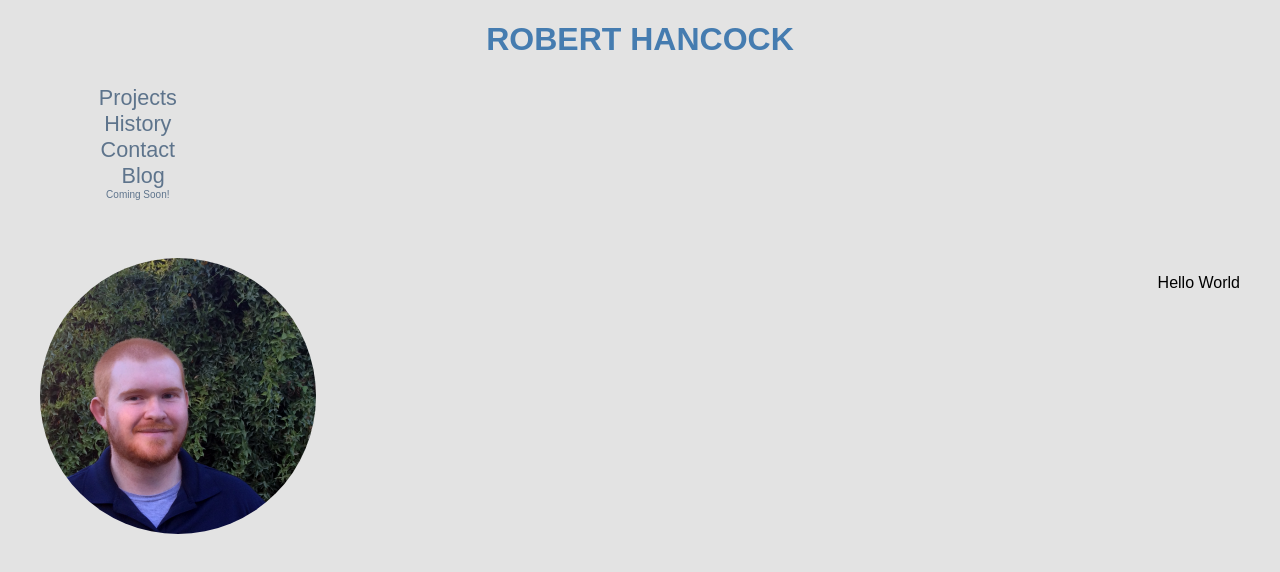
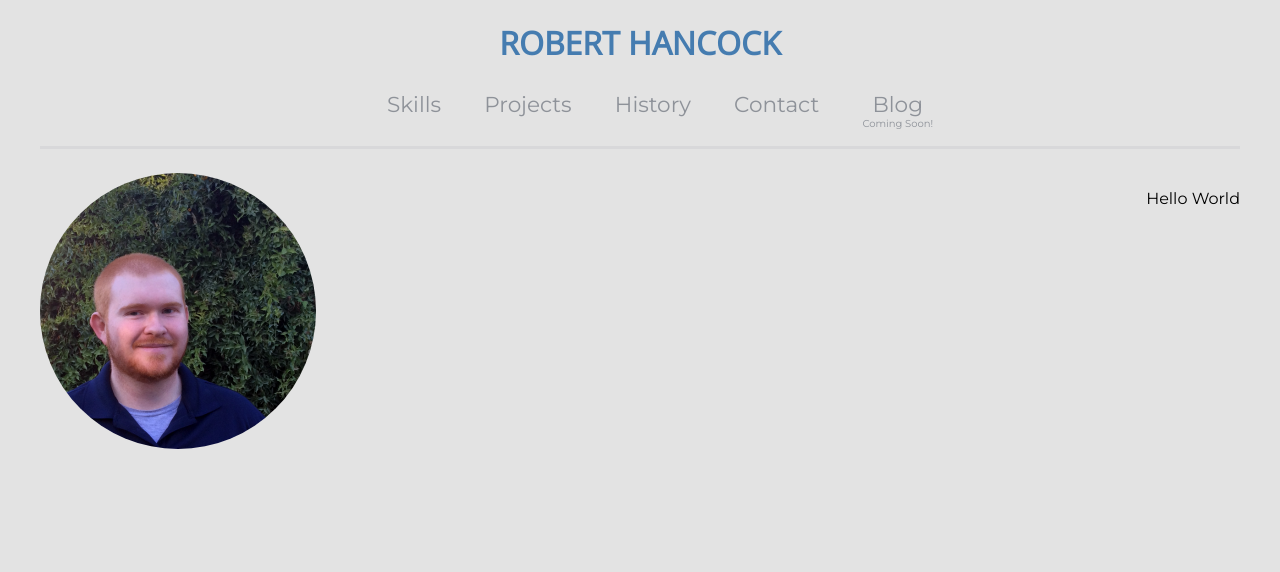
Before and after one commit to rzhancock/website-2018, a React app: page / in a window 1280 px wide. Built offline with nearby package versions, Linux system fonts and the light colour scheme.

Commit message:
Nav styling complete. Need to add smooth scrolling

```diff
--- a/package.json
+++ b/package.json
@@ -3,7 +3,6 @@
   "version": "0.1.0",
   "private": true,
   "dependencies": {
-    "eslint-config-airbnb-standard": "^2.1.6",
     "react": "^16.5.2",
     "react-dom": "^16.5.2",
     "react-scripts": "1.1.5"
@@ -13,5 +12,8 @@
     "build": "react-scripts build",
     "test": "react-scripts test --env=jsdom",
     "eject": "react-scripts eject"
+  },
+  "devDependencies": {
+    "eslint": "^5.6.1"
   }
 }
--- a/public/index.html
+++ b/public/index.html
@@ -10,6 +10,7 @@
     -->
     <link rel="manifest" href="%PUBLIC_URL%/manifest.json">
     <link rel="shortcut icon" href="%PUBLIC_URL%/favicon.ico">
+    <link href="https://fonts.googleapis.com/css?family=Montserrat|Open+Sans" rel="stylesheet">
     <!--
       Notice the use of %PUBLIC_URL% in the tags above.
       It will be replaced with the URL of the `public` folder during the build.
--- a/src/components/Nav/Nav.css
+++ b/src/components/Nav/Nav.css
@@ -3,46 +3,65 @@
   box-sizing: border-box;
   text-align: center;
   font-family: 'Montserrat', sans-serif;
+  border-bottom: 3px #d8d8da solid;
 }
 
+.name-wrapper {
+  display: flex;
+  justify-content: space-between;
+  flex-direction: column;
+}
 
 .name {
-  margin: 0 auto;
+  font-family: 'Open Sans', sans-serif;
   text-decoration: none;
   color:  #457CB0;
 }
 
 nav {
-  display: flex;
-  justify-content: space-between;
-  flex-direction: row;
+  display: inline-flex;
 }
 
 .main-nav {
-  margin: .5em;
   list-style: none;
+  margin-top: 5px;
+}
 
-  margin-top: 5px;
+.main-nav li {
+  display: inline-flex;
 }
 
 
 .main-nav a {
   text-decoration: none;
-  margin: .5em;
-  color:  #5E748C;
+  margin-right: 1em;
+  margin-left: 1em;
+  color:  #8e9299;
   font-size: 1.35em;
   cursor: pointer;
+  -webkit-transition: color .4s;
+  transition: color .4s;
 }
 
 .main-nav a:hover {
-  color: #718daa;
+  color: #588bc0;
 }
 
-#blog-link {
+
+.blog-link {
+
+}
+
+.blog-link:hover {
   cursor: not-allowed;
 }
 
-#blog-subscript {
+.blog-subscript {
   font-size: 10px;
-  text-align: center;
+  display: block;
 }
+
+.blog-subscript:hover {
+
+  cursor: not-allowed;
+}
--- a/src/components/Nav/Nav.js
+++ b/src/components/Nav/Nav.js
@@ -5,14 +5,20 @@ import logo from './logo.png';
 function Nav() {
 		return (
 			<header className="header">
+					<div className="name-wrapper">
 					<h1><a className="name" href="#">ROBERT HANCOCK</a></h1>
+					</div>
 					<nav>
 			     	  <ul className="main-nav">
+			     	  	<li><a>Skills</a></li>
 				        <li><a>Projects</a></li>
 						<li><a>History</a></li>
 						<li><a>Contact</a></li>
-						<li><a id="blog-link">Blog
-						<div id="blog-subscript">Coming Soon!</div></a></li>
+						<li><a>
+							<span className="blog-link">Blog</span>
+							<span className="blog-subscript">Coming Soon!</span>
+							</a>
+						</li>
 			      	  </ul>
 					</nav>
 			</header>
```
Also changed, not shown: 2 other files.
